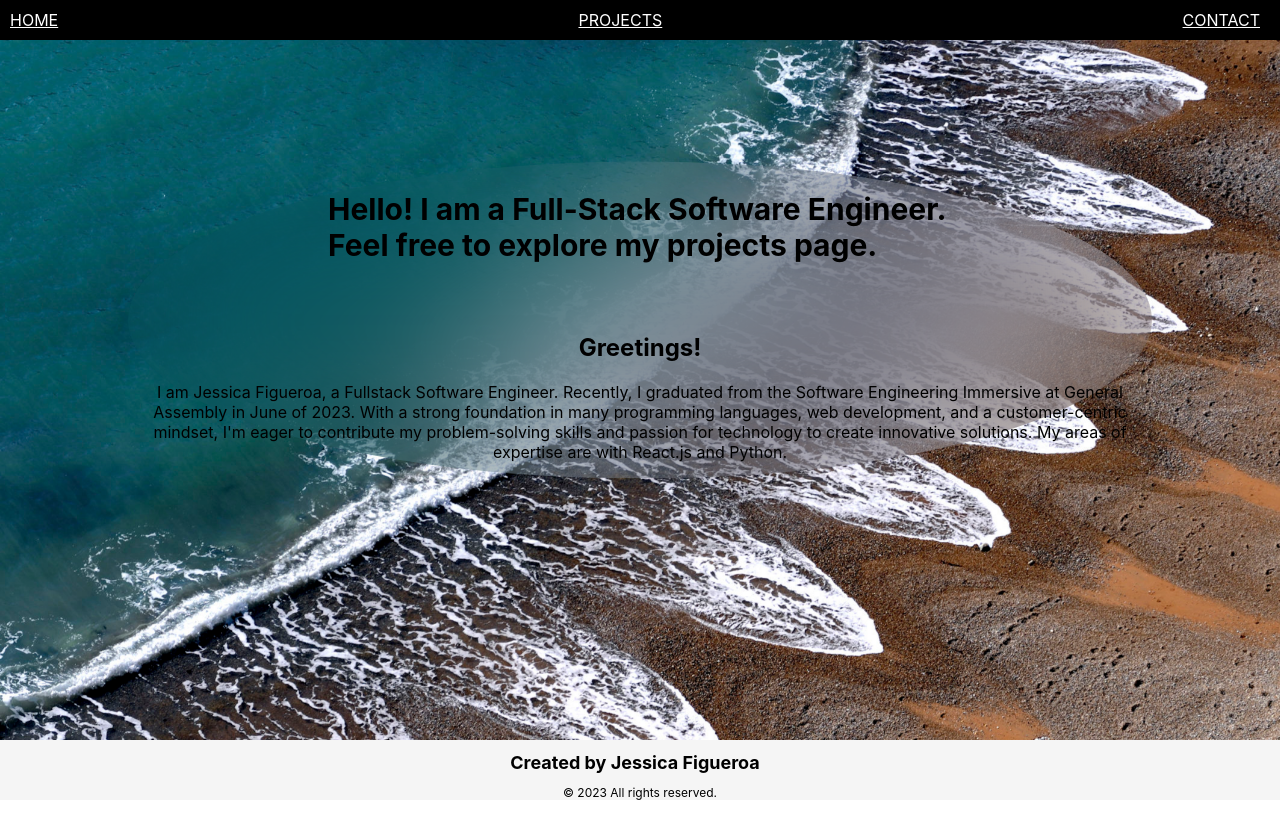
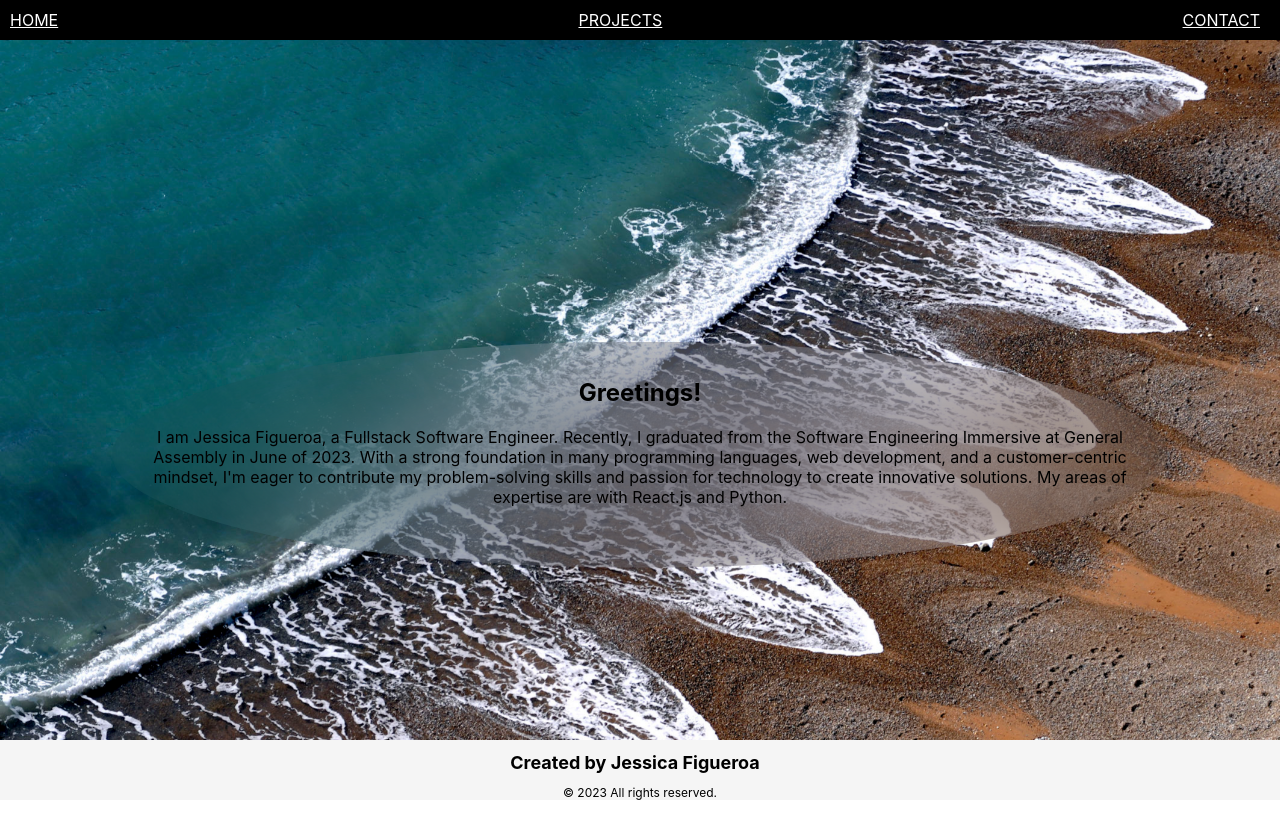
Before and after one commit to Trizzlenova/Portfolio-1, a React (Create React App) app: page / in a window 1280 px wide. Built offline with nearby package versions, Linux system fonts and the light colour scheme.

Commit message:
working on home page

```diff
--- a/src/App.css
+++ b/src/App.css
@@ -90,7 +90,7 @@
   }
 }
 
-.home-heading {
+/* .home-heading {
   color: black;
   font-size: 30px;
   padding-top: 10px;
@@ -98,7 +98,7 @@
   padding-left: 200px;
   padding-right: 200px;
   text-align: left;
-}
+} */
 
 .home-container {
   height: 100vh;
@@ -108,13 +108,14 @@
 
 .home-content {
   position: absolute;
-  top: 35%;
+  top: 50%;
   left: 50%;
   transform: translate(-50%, -50%);
   text-align: center;
   z-index: 1;
   width: 80%;
   margin: 0 auto;
+  padding: 1rem;
 }
 
 .home-image {
@@ -133,7 +134,7 @@
   top: 0;
   left: 0;
   width: 100%;
-  height: 100%;
+  height: 115%;
   backdrop-filter: blur(80px);
   background-color: transparent;
   border-radius: 50%;
--- a/src/pages/home.js
+++ b/src/pages/home.js
@@ -17,13 +17,12 @@ export default function Home(props) {
   return (
     <div className="home-container">
       <div className="home-content">
-        <h1 className="home-heading">Hello! I am a Full-Stack Software Engineer. Feel free to explore my projects page.</h1>
         {about && (
-          <div>
+          <>
             <h2>{about.name}</h2>
             <h3>{about.email}</h3>
             <p>{about.bio}</p>
-          </div>
+          </>
         )}
       </div>
       <img className="home-image" src={homeImage} alt="Home" />
--- a/src/pages/projects.js
+++ b/src/pages/projects.js
@@ -1,9 +1,7 @@
-// after a ton of changes
-
 import React, { useState, useEffect } from "react";
-import coffeeImage from '../images/coffeeApp/home.jpeg';
-import toDoImage from '../images/toDoApp/home.jpeg';
-import '../App.css';
+import coffeeImage from "../images/coffeeApp/home.jpeg";
+import toDoImage from "../images/toDoApp/home.jpeg";
+import "../App.css";
 
 export default function Projects(props) {
   const [projects, setProjects] = useState([]);
@@ -32,6 +30,15 @@ export default function Projects(props) {
     }
   }, [projects]);
 
+  useEffect(() => {
+    console.log("Projects:", projects);
+    console.log("Current Index:", currentIndex);
+  }, [projects, currentIndex]);
+
+  const handleLiveSiteClick = (liveURL) => {
+    window.open(liveURL, "_blank");
+  };
+
   const loaded = () => {
     return (
       <div className="project-slider">
@@ -51,18 +58,21 @@ export default function Projects(props) {
               />
             </div>
             <div className="project-buttons">
-              <a href={project.git}>
+              <a href={project.git} target="_blank" rel="noopener noreferrer">
                 <button className="github-button">Github</button>
               </a>
-              <a href={project.live}>
-                <button className="live-site-button">Live Site</button>
-              </a>
+              <button
+                className="live-site-button"
+                onClick={() => handleLiveSiteClick(project.live)}
+              >
+                Live Site
+              </button>
             </div>
           </div>
         ))}
       </div>
     );
-  };
+  }
 
   return (
     <div className="projects-page">
@@ -70,6 +80,8 @@ export default function Projects(props) {
     </div>
   );
 }
+
+
 
 
 
@@ -150,4 +162,4 @@ export default function Projects(props) {
 //       {projects ? loaded() : <h1>Loading...</h1>}
 //     </div>
 //   );
-// }
+// } */}
```
